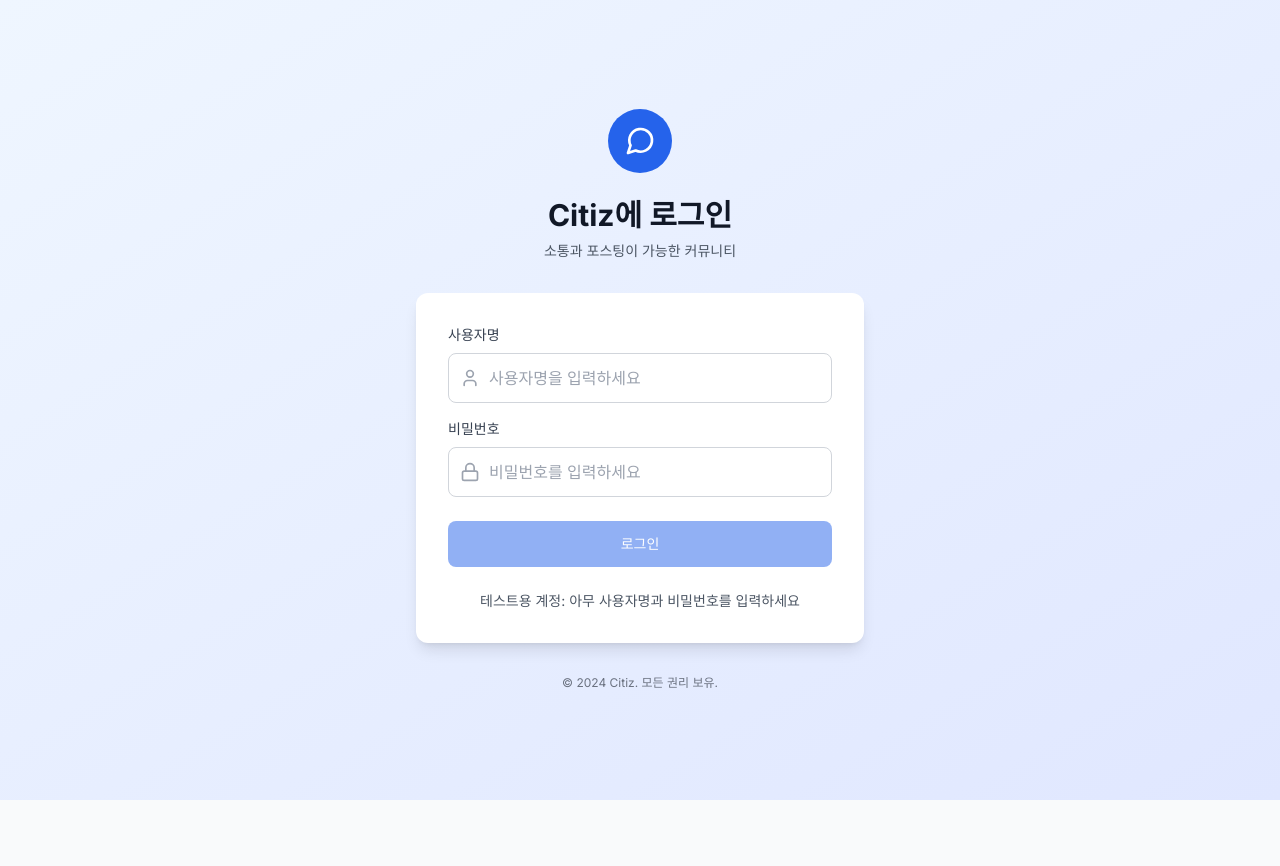
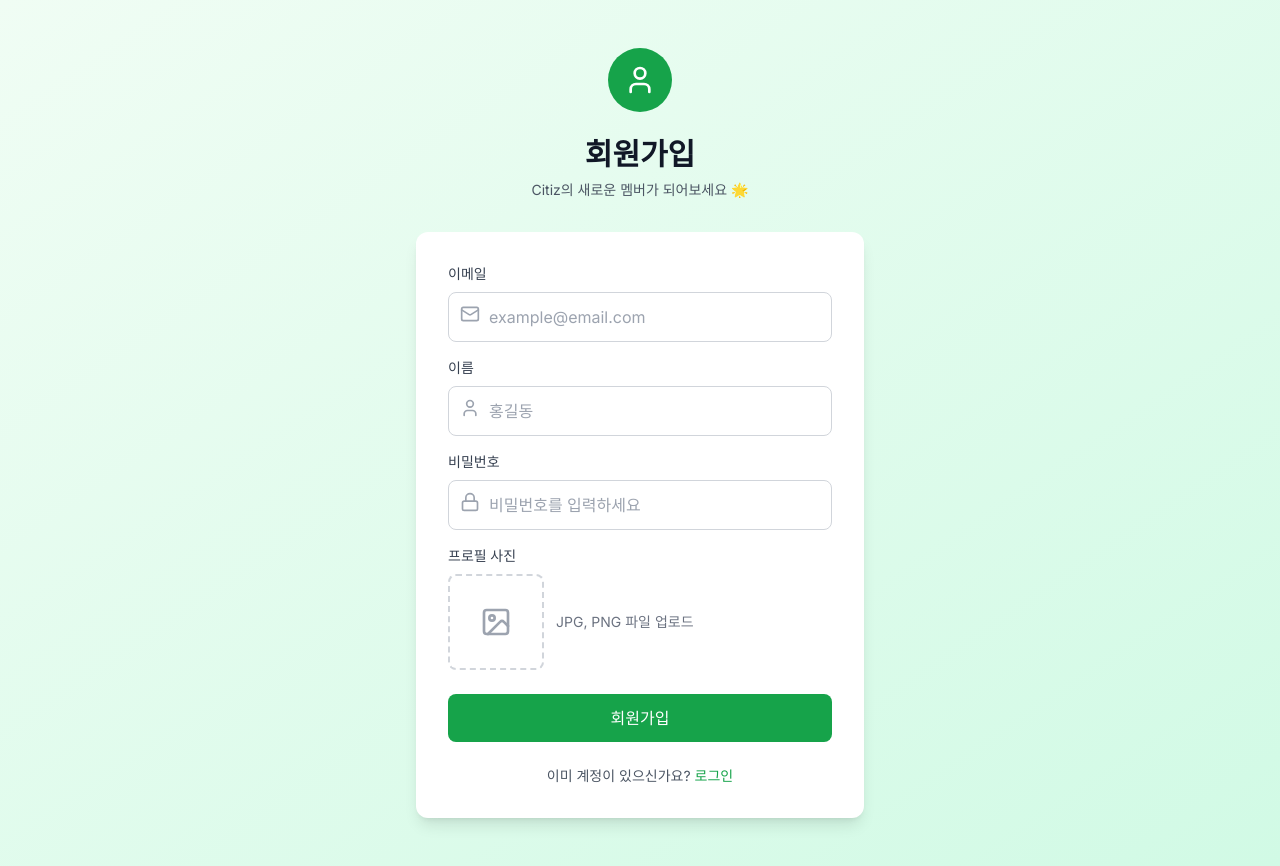
Before and after one commit to izp1012/citiz-frontend, a React (Vite) app: page /register in a window 1280 px wide. Before the commit this address led to /login. Before the commit the page ends 800 px from the top, so only its background shows below. Built offline with nearby package versions, Linux system fonts and the light colour scheme.

Commit message:
회원가입, 로그인 연동

```diff
--- a/src/App.jsx
+++ b/src/App.jsx
@@ -7,6 +7,7 @@ import ChatPage from './pages/ChatPage.jsx'
 import ChatListPage from './pages/ChatListPage.jsx'
 import Navigation from './components/Navigation.jsx'
 import './styles/globals.css'
+import RegisterPage from './pages/RegisterPage.jsx'
 
 function App() {
   const { isAuthenticated } = useAuthStore()
@@ -42,6 +43,10 @@ function App() {
                 isAuthenticated ? <ChatPage /> : <Navigate to="/login" replace />
               }
             />
+            <Route
+              path="/register"
+              element={<RegisterPage />}
+            />
             <Route path="*" element={<Navigate to="/" replace />} />
           </Routes>
         </main>
--- a/src/pages/LoginPage.jsx
+++ b/src/pages/LoginPage.jsx
@@ -1,5 +1,6 @@
+// LoginPage.jsx
 import React, { useState } from 'react'
-import { useNavigate } from 'react-router-dom'
+import { useNavigate, Link } from 'react-router-dom' // ✅ Link import 추가
 import { useAuthStore } from '../stores/authStore'
 import { MessageCircle, User, Lock, AlertCircle } from 'lucide-react'
 
@@ -49,12 +50,8 @@ const LoginPage = () => {
           <div className="mx-auto h-16 w-16 bg-blue-600 rounded-full flex items-center justify-center animate-bounce-in">
             <MessageCircle className="h-8 w-8 text-white" />
           </div>
-          <h2 className="mt-6 text-3xl font-bold text-gray-900">
-            Citiz에 로그인
-          </h2>
-          <p className="mt-2 text-sm text-gray-600">
-            소통과 포스팅이 가능한 커뮤니티
-          </p>
+          <h2 className="mt-6 text-3xl font-bold text-gray-900">Citiz에 로그인</h2>
+          <p className="mt-2 text-sm text-gray-600">소통과 포스팅이 가능한 커뮤니티</p>
         </div>
 
         <form className="mt-8 space-y-6 animate-slide-up" onSubmit={handleSubmit}>
@@ -66,7 +63,9 @@ const LoginPage = () => {
               </div>
             )}
 
+            {/* 입력 필드 */}
             <div className="space-y-4">
+              {/* 사용자명 */}
               <div>
                 <label htmlFor="username" className="block text-sm font-medium text-gray-700 mb-2">
                   사용자명
@@ -82,12 +81,13 @@ const LoginPage = () => {
                     required
                     value={formData.username}
                     onChange={handleChange}
-                    className="block w-full pl-10 pr-3 py-3 border border-gray-300 rounded-lg focus:outline-none focus:ring-2 focus:ring-blue-500 focus:border-transparent transition duration-200"
+                    className="block w-full pl-10 pr-3 py-3 border border-gray-300 rounded-lg focus:outline-none focus:ring-2 focus:ring-blue-500"
                     placeholder="사용자명을 입력하세요"
                   />
                 </div>
               </div>
 
+              {/* 비밀번호 */}
               <div>
                 <label htmlFor="password" className="block text-sm font-medium text-gray-700 mb-2">
                   비밀번호
@@ -103,43 +103,35 @@ const LoginPage = () => {
                     required
                     value={formData.password}
                     onChange={handleChange}
-                    className="block w-full pl-10 pr-3 py-3 border border-gray-300 rounded-lg focus:outline-none focus:ring-2 focus:ring-blue-500 focus:border-transparent transition duration-200"
+                    className="block w-full pl-10 pr-3 py-3 border border-gray-300 rounded-lg focus:outline-none focus:ring-2 focus:ring-blue-500"
                     placeholder="비밀번호를 입력하세요"
                   />
                 </div>
               </div>
             </div>
 
+            {/* 버튼 영역 */}
             <div>
               <button
                 type="submit"
                 disabled={isLoading || !formData.username || !formData.password}
-                className="group relative w-full flex justify-center py-3 px-4 border border-transparent text-sm font-medium rounded-lg text-white bg-blue-600 hover:bg-blue-700 focus:outline-none focus:ring-2 focus:ring-offset-2 focus:ring-blue-500 disabled:opacity-50 disabled:cursor-not-allowed transition duration-200 ease-in-out transform hover:scale-105"
+                className="w-full py-3 px-4 rounded-lg text-white bg-blue-600 hover:bg-blue-700 transition disabled:opacity-50"
               >
-                {isLoading ? (
-                  <div className="flex items-center space-x-2">
-                    <div className="animate-spin rounded-full h-4 w-4 border-2 border-white border-top-transparent"></div>
-                    <span>로그인 중...</span>
-                  </div>
-                ) : (
-                  '로그인'
-                )}
+                {isLoading ? '로그인 중...' : '로그인'}
               </button>
             </div>
 
-            <div className="text-center">
+            {/* ✅ 회원가입 링크 추가 */}
+            <div className="text-center mt-4">
               <p className="text-sm text-gray-600">
-                테스트용 계정: 아무 사용자명과 비밀번호를 입력하세요
+                아직 계정이 없으신가요?{' '}
+                <Link to="/register" className="text-blue-600 hover:underline font-medium">
+                  회원가입
+                </Link>
               </p>
             </div>
           </div>
         </form>
-
-        <div className="text-center">
-          <p className="text-xs text-gray-500">
-            © 2024 Citiz. 모든 권리 보유.
-          </p>
-        </div>
       </div>
     </div>
   )
--- a/src/pages/MainPage.jsx
+++ b/src/pages/MainPage.jsx
@@ -1,5 +1,5 @@
 
-import React, { useState } from 'react'
+import React, { useEffect, useState } from 'react'
 import { Link } from 'react-router-dom'
 import { useAuthStore } from '../stores/authStore'
 import {
@@ -16,93 +16,124 @@ import {
   Share2,
   Bookmark
 } from 'lucide-react'
+import apiService from '../services/apiService'
 
 const MainPage = () => {
   const { user } = useAuthStore()
+  const [posts, setPosts] = useState([])
+  const [loading, setLoading] = useState(true)
+  const [error, setError] = useState(null)
+
+
+  useEffect(() => {
+    const fetchPosts = async () => {
+      try {
+        const data = await apiService.getPosts()
+        console.log('📦 서버 응답:', data)
+
+        // ✅ posts가 배열인지 확인하고 안전하게 저장
+        if (Array.isArray(data)) {
+          setPosts(data)
+        } else if (data?.data && Array.isArray(data.data)) {
+          setPosts(data.data)
+        } else {
+          console.warn('⚠️ 예상치 못한 데이터 구조:', data)
+          setPosts([]) // 안전하게 빈 배열
+        }
+      } catch (err) {
+        console.error('게시글 불러오기 실패:', err)
+        setError('게시글을 불러오는 중 문제가 발생했습니다.')
+      } finally {
+        setLoading(false)
+      }
+    }
+
+    fetchPosts()
+  }, [])
 
   // Mock data for space sharing posts
-  const [posts] = useState([
-    {
-      id: 1,
-      author: {
-        name: '김민지',
-        avatar: 'https://ui-avatars.com/api/?name=김민지&background=3b82f6&color=fff'
-      },
-      title: '한강공원 피크닉 스팟 추천',
-      content: '날씨 좋은 날 친구들과 피크닉하기 완벽한 장소를 발견했어요! 뷰도 좋고 그늘도 많아서 하루 종일 머물기 좋았습니다. 🌳',
-      thumbnail: 'https://images.unsplash.com/photo-1506905925346-21bda4d32df4?w=500&h=300&fit=crop&crop=center',
-      location: '서울 한강공원',
-      category: '야외공간',
-      timestamp: '2시간 전',
-      likes: 24,
-      comments: 8,
-      bookmarks: 12,
-      liked: false,
-      bookmarked: true,
-      rating: 4.8,
-      tags: ['피크닉', '한강', '뷰맛집', '데이트']
-    },
-    {
-      id: 2,
-      author: {
-        name: '이준호',
-        avatar: 'https://ui-avatars.com/api/?name=이준호&background=f59e0b&color=fff'
-      },
-      title: '성수동 감성 카페 숨은 옥상',
-      content: '성수동에 숨어있는 작은 카페의 옥상 테라스가 정말 예뻐요. 서울숲 뷰와 함께 여유로운 시간을 보낼 수 있는 공간입니다 ☕️',
-      thumbnail: 'https://images.unsplash.com/photo-1554118811-1e0d58224f24?w=500&h=300&fit=crop&crop=center',
-      location: '서울 성수동',
-      category: '카페',
-      timestamp: '4시간 전',
-      likes: 31,
-      comments: 12,
-      bookmarks: 18,
-      liked: true,
-      bookmarked: false,
-      rating: 4.6,
-      tags: ['카페', '옥상', '성수동', '뷰']
-    },
-    {
-      id: 3,
-      author: {
-        name: '박서연',
-        avatar: 'https://ui-avatars.com/api/?name=박서연&background=ef4444&color=fff'
-      },
-      title: '홍대 루프탑 바 추천',
-      content: '홍대에서 일몰을 보며 칵테일을 즐길 수 있는 루프탑 바를 찾았어요! 분위기 좋고 사진 찍기도 완벽한 곳이에요 🍸✨',
-      thumbnail: 'https://images.unsplash.com/photo-1514362545857-3bc16c4c7d1b?w=500&h=300&fit=crop&crop=center',
-      location: '서울 홍대',
-      category: '바',
-      timestamp: '6시간 전',
-      likes: 45,
-      comments: 15,
-      bookmarks: 28,
-      liked: false,
-      bookmarked: true,
-      rating: 4.9,
-      tags: ['루프탑', '칵테일', '일몰', '홍대']
-    },
-    {
-      id: 4,
-      author: {
-        name: '최다영',
-        avatar: 'https://ui-avatars.com/api/?name=최다영&background=10b981&color=fff'
-      },
-      title: '북촌 한옥 갤러리 카페',
-      content: '전통과 현대가 만나는 특별한 공간이에요. 한옥의 고즈넉함과 모던한 인테리어가 조화롭게 어우러진 곳입니다 🏮',
-      thumbnail: 'https://images.unsplash.com/photo-1578662996442-48f60103fc96?w=500&h=300&fit=crop&crop=center',
-      location: '서울 북촌',
-      category: '문화공간',
-      timestamp: '8시간 전',
-      likes: 38,
-      comments: 9,
-      bookmarks: 22,
-      liked: true,
-      bookmarked: false,
-      rating: 4.7,
-      tags: ['한옥', '갤러리', '전통', '포토존']
-    }
-  ])
+  // const [posts] = useState([
+  //   {
+  //     id: 1,
+  //     author: {
+  //       name: '김민지',
+  //       avatar: 'https://ui-avatars.com/api/?name=김민지&background=3b82f6&color=fff'
+  //     },
+  //     title: '한강공원 피크닉 스팟 추천',
+  //     content: '날씨 좋은 날 친구들과 피크닉하기 완벽한 장소를 발견했어요! 뷰도 좋고 그늘도 많아서 하루 종일 머물기 좋았습니다. 🌳',
+  //     thumbnail: 'https://images.unsplash.com/photo-1506905925346-21bda4d32df4?w=500&h=300&fit=crop&crop=center',
+  //     location: '서울 한강공원',
+  //     category: '야외공간',
+  //     timestamp: '2시간 전',
+  //     likes: 24,
+  //     comments: 8,
+  //     bookmarks: 12,
+  //     liked: false,
+  //     bookmarked: true,
+  //     rating: 4.8,
+  //     tags: ['피크닉', '한강', '뷰맛집', '데이트']
+  //   },
+  //   {
+  //     id: 2,
+  //     author: {
+  //       name: '이준호',
+  //       avatar: 'https://ui-avatars.com/api/?name=이준호&background=f59e0b&color=fff'
+  //     },
+  //     title: '성수동 감성 카페 숨은 옥상',
+  //     content: '성수동에 숨어있는 작은 카페의 옥상 테라스가 정말 예뻐요. 서울숲 뷰와 함께 여유로운 시간을 보낼 수 있는 공간입니다 ☕️',
+  //     thumbnail: 'https://images.unsplash.com/photo-1554118811-1e0d58224f24?w=500&h=300&fit=crop&crop=center',
+  //     location: '서울 성수동',
+  //     category: '카페',
+  //     timestamp: '4시간 전',
+  //     likes: 31,
+  //     comments: 12,
+  //     bookmarks: 18,
+  //     liked: true,
+  //     bookmarked: false,
+  //     rating: 4.6,
+  //     tags: ['카페', '옥상', '성수동', '뷰']
+  //   },
+  //   {
+  //     id: 3,
+  //     author: {
+  //       name: '박서연',
+  //       avatar: 'https://ui-avatars.com/api/?name=박서연&background=ef4444&color=fff'
+  //     },
+  //     title: '홍대 루프탑 바 추천',
+  //     content: '홍대에서 일몰을 보며 칵테일을 즐길 수 있는 루프탑 바를 찾았어요! 분위기 좋고 사진 찍기도 완벽한 곳이에요 🍸✨',
+  //     thumbnail: 'https://images.unsplash.com/photo-1514362545857-3bc16c4c7d1b?w=500&h=300&fit=crop&crop=center',
+  //     location: '서울 홍대',
+  //     category: '바',
+  //     timestamp: '6시간 전',
+  //     likes: 45,
+  //     comments: 15,
+  //     bookmarks: 28,
+  //     liked: false,
+  //     bookmarked: true,
+  //     rating: 4.9,
+  //     tags: ['루프탑', '칵테일', '일몰', '홍대']
+  //   },
+  //   {
+  //     id: 4,
+  //     author: {
+  //       name: '최다영',
+  //       avatar: 'https://ui-avatars.com/api/?name=최다영&background=10b981&color=fff'
+  //     },
+  //     title: '북촌 한옥 갤러리 카페',
+  //     content: '전통과 현대가 만나는 특별한 공간이에요. 한옥의 고즈넉함과 모던한 인테리어가 조화롭게 어우러진 곳입니다 🏮',
+  //     thumbnail: 'https://images.unsplash.com/photo-1578662996442-48f60103fc96?w=500&h=300&fit=crop&crop=center',
+  //     location: '서울 북촌',
+  //     category: '문화공간',
+  //     timestamp: '8시간 전',
+  //     likes: 38,
+  //     comments: 9,
+  //     bookmarks: 22,
+  //     liked: true,
+  //     bookmarked: false,
+  //     rating: 4.7,
+  //     tags: ['한옥', '갤러리', '전통', '포토존']
+  //   }
+  // ])
 
   const stats = [
     { label: '공유된 공간', value: '1,234', icon: MapPin, color: 'text-blue-600' },
--- /dev/null
+++ b/src/pages/RegisterPage.jsx
@@ -0,0 +1,178 @@
+import React, { useState } from 'react'
+import { useNavigate, Link } from 'react-router-dom'
+import { User, Mail, Lock, Image as ImageIcon, CheckCircle, AlertCircle } from 'lucide-react'
+import { apiService } from '../services/apiService'
+
+const RegisterPage = () => {
+  const navigate = useNavigate()
+  const [formData, setFormData] = useState({
+    email: '',
+    name: '',
+    password: '',
+    profileImage: null,
+  })
+  const [preview, setPreview] = useState('')
+  const [error, setError] = useState('')
+  const [success, setSuccess] = useState('')
+  const [isLoading, setIsLoading] = useState(false)
+
+  const handleChange = (e) => {
+    setFormData({ ...formData, [e.target.name]: e.target.value })
+  }
+
+  const handleFileChange = (e) => {
+    const file = e.target.files[0]
+    if (file) {
+      setFormData({ ...formData, profileImage: file })
+      setPreview(URL.createObjectURL(file))
+    }
+  }
+
+  const handleSubmit = async (e) => {
+    e.preventDefault()
+    setIsLoading(true)
+    setError('')
+    setSuccess('')
+
+    try {
+      const form = new FormData()
+      form.append('email', formData.email)
+      form.append('name', formData.name)
+      form.append('password', formData.password)
+      if (formData.profileImage) form.append('profileImage', formData.profileImage)
+
+      await apiService.request('/users', {
+        method: 'POST',
+        body: form
+      })
+
+      setSuccess('회원가입이 완료되었습니다! 로그인 페이지로 이동합니다.')
+      setTimeout(() => navigate('/login'), 1500)
+    } catch (err) {
+      setError('회원가입에 실패했습니다. 다시 시도해주세요.')
+    } finally {
+      setIsLoading(false)
+    }
+  }
+
+  return (
+    <div className="min-h-screen flex items-center justify-center bg-gradient-to-br from-green-50 to-emerald-100 py-12 px-4 sm:px-6 lg:px-8">
+      <div className="max-w-md w-full space-y-8">
+        <div className="text-center">
+          <div className="mx-auto h-16 w-16 bg-green-600 rounded-full flex items-center justify-center animate-bounce-in">
+            <User className="h-8 w-8 text-white" />
+          </div>
+          <h2 className="mt-6 text-3xl font-bold text-gray-900">회원가입</h2>
+          <p className="mt-2 text-sm text-gray-600">Citiz의 새로운 멤버가 되어보세요 🌟</p>
+        </div>
+
+        <form className="mt-8 space-y-6 animate-slide-up" onSubmit={handleSubmit}>
+          <div className="bg-white rounded-xl shadow-lg p-8 space-y-6">
+            {/* 오류 / 성공 메시지 */}
+            {error && (
+              <div className="flex items-center space-x-3 text-red-600 bg-red-50 p-3 rounded-lg border border-red-200">
+                <AlertCircle className="h-5 w-5" />
+                <span className="text-sm">{error}</span>
+              </div>
+            )}
+            {success && (
+              <div className="flex items-center space-x-3 text-green-600 bg-green-50 p-3 rounded-lg border border-green-200">
+                <CheckCircle className="h-5 w-5" />
+                <span className="text-sm">{success}</span>
+              </div>
+            )}
+
+            {/* 입력 필드 */}
+            <div className="space-y-4">
+              <div>
+                <label className="block text-sm font-medium text-gray-700 mb-2">이메일</label>
+                <div className="relative">
+                  <Mail className="absolute left-3 top-3 h-5 w-5 text-gray-400" />
+                  <input
+                    type="email"
+                    name="email"
+                    required
+                    value={formData.email}
+                    onChange={handleChange}
+                    className="w-full pl-10 pr-3 py-3 border border-gray-300 rounded-lg focus:ring-2 focus:ring-green-500"
+                    placeholder="example@email.com"
+                  />
+                </div>
+              </div>
+
+              <div>
+                <label className="block text-sm font-medium text-gray-700 mb-2">이름</label>
+                <div className="relative">
+                  <User className="absolute left-3 top-3 h-5 w-5 text-gray-400" />
+                  <input
+                    type="text"
+                    name="name"
+                    required
+                    value={formData.name}
+                    onChange={handleChange}
+                    className="w-full pl-10 pr-3 py-3 border border-gray-300 rounded-lg focus:ring-2 focus:ring-green-500"
+                    placeholder="홍길동"
+                  />
+                </div>
+              </div>
+
+              <div>
+                <label className="block text-sm font-medium text-gray-700 mb-2">비밀번호</label>
+                <div className="relative">
+                  <Lock className="absolute left-3 top-3 h-5 w-5 text-gray-400" />
+                  <input
+                    type="password"
+                    name="password"
+                    required
+                    value={formData.password}
+                    onChange={handleChange}
+                    className="w-full pl-10 pr-3 py-3 border border-gray-300 rounded-lg focus:ring-2 focus:ring-green-500"
+                    placeholder="비밀번호를 입력하세요"
+                  />
+                </div>
+              </div>
+
+              {/* 프로필 이미지 */}
+              <div>
+                <label className="block text-sm font-medium text-gray-700 mb-2">프로필 사진</label>
+                <div className="flex items-center space-x-3">
+                  <label className="flex items-center justify-center w-24 h-24 border-2 border-dashed border-gray-300 rounded-lg cursor-pointer hover:border-green-400 transition">
+                    {preview ? (
+                      <img src={preview} alt="미리보기" className="w-full h-full object-cover rounded-lg" />
+                    ) : (
+                      <ImageIcon className="h-8 w-8 text-gray-400" />
+                    )}
+                    <input type="file" className="hidden" onChange={handleFileChange} />
+                  </label>
+                  <span className="text-sm text-gray-500">JPG, PNG 파일 업로드</span>
+                </div>
+              </div>
+            </div>
+
+            {/* 버튼 */}
+            <div>
+              <button
+                type="submit"
+                disabled={isLoading}
+                className="w-full py-3 px-4 rounded-lg text-white bg-green-600 hover:bg-green-700 transition disabled:opacity-50"
+              >
+                {isLoading ? '가입 중...' : '회원가입'}
+              </button>
+            </div>
+
+            <div className="text-center mt-4">
+              <p className="text-sm text-gray-600">
+                이미 계정이 있으신가요?{' '}
+                <Link to="/login" className="text-green-600 hover:underline font-medium">
+                  로그인
+                </Link>
+              </p>
+            </div>
+          </div>
+        </form>
+      </div>
+    </div>
+  )
+}
+
+export default RegisterPage
```
Also changed, not shown: src/services/apiService.js (+9 -2 lines), src/stores/authStore.js (+26 -13 lines), 1 other file (tests, documents, lock files or other folders).
